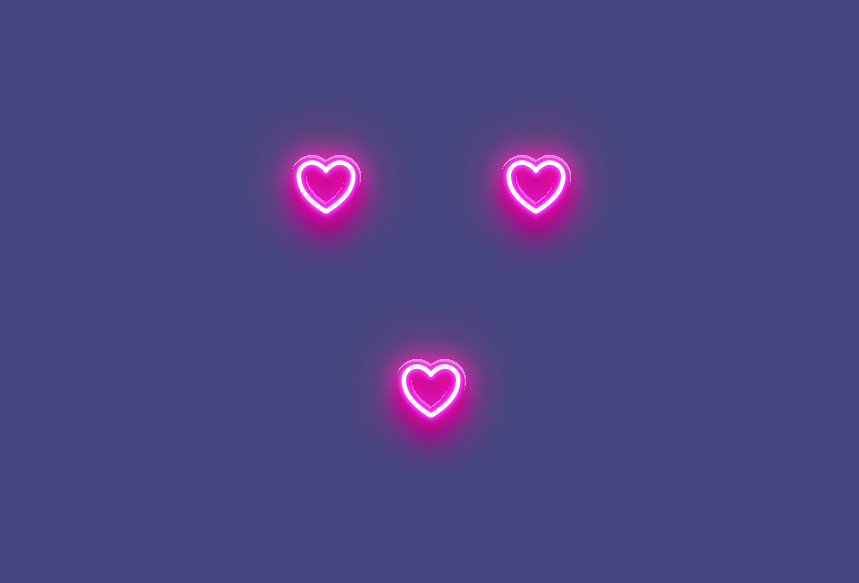
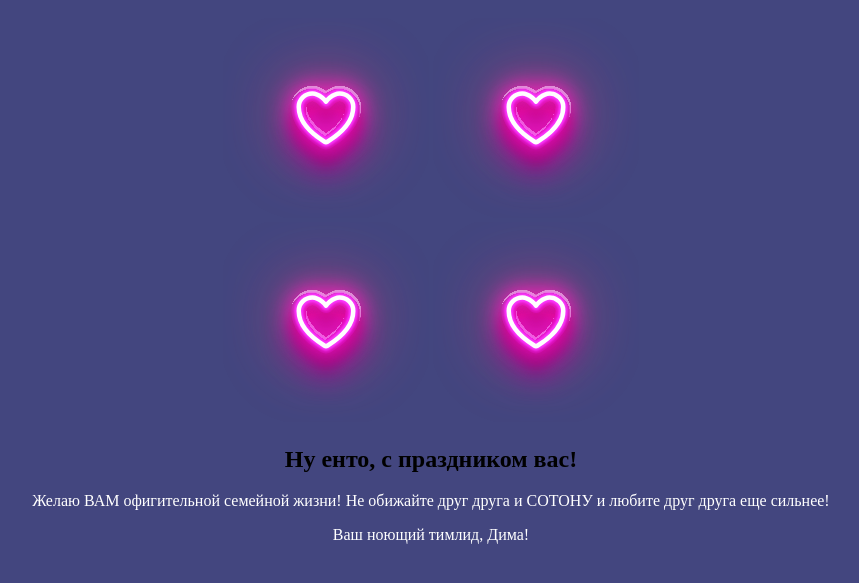
Before and after one commit to ALegostaeva/OlgaVadim, a plain HTML site: page index.html in a window 1280 px wide. Shown: the part 119-702 px from the top of the page, without its empty margins (209-1068 px from the left). Drawn offline with Linux system fonts and the light colour scheme.

Commit message:
feat(wedding): поздравление от Димы

```diff
--- a/index.html
+++ b/index.html
@@ -108,6 +108,12 @@
         <p>Желаю чтобы у вас всё было хорошо, душа в душу, глаза в глаза, насовсем, навсегда. Пусть сбываются совместные планы и мечты, а всякое плохое обходит стороной!</p>
         <p>Ваш друг и сосед, человек-Ислам</p>
     </div>
+    <span id="Dima" onclick="showCard(3, 'Dima')" class="heart">
+        <img src="heart.svg">
+        <h2>Ну енто, с праздником вас!</h2>
+        <p>Желаю ВАМ офигительной семейной жизни! Не обижайте друг друга и СОТОНУ и любите друг друга еще сильнее!</p>
+        <p>Ваш ноющий тимлид, Дима!</p>
+    </span>
 </div>
 <script>
 
```
